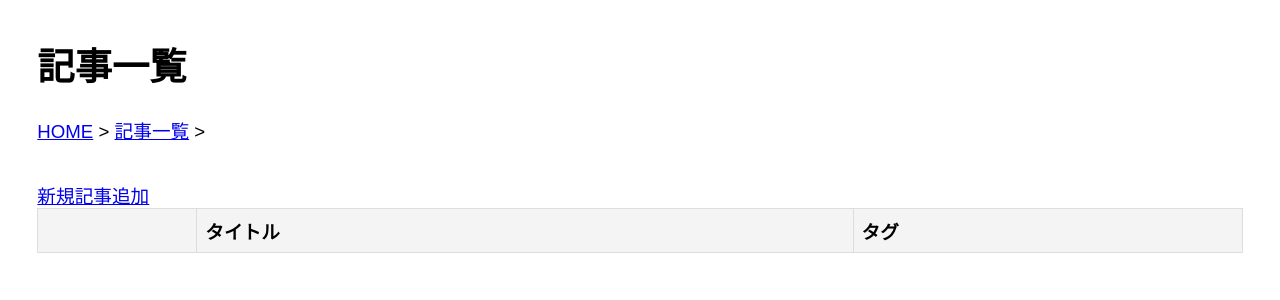
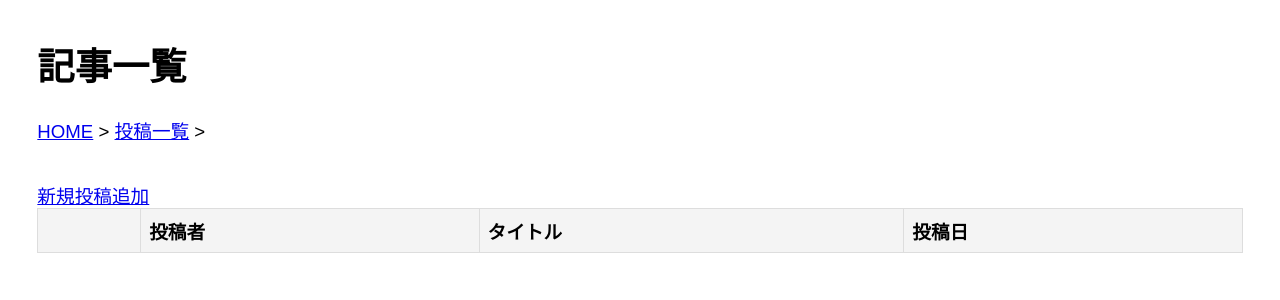
Before and after one commit to ngtn-acad/oop2_10_sample, a Flask app: page /products/ in a window 1280 px wide. Shown: the top 300 px of the page. Run offline with Flask 3, Linux system fonts and the light colour scheme; data that the repository does not hold is empty.

Commit message:
テスト
あ

```diff
--- a/templates/product_list.html
+++ b/templates/product_list.html
@@ -2,31 +2,33 @@
 <html lang="ja">
 <head>
     <meta charset="UTF-8">
-    <title>記事リスト</title>
+    <title>投稿一覧</title>
     <link rel="stylesheet" href="{{ url_for('static', filename='base-style.css') }}">
 </head>
 <body>
     <h1>{{ title }}</h1>
     <ul class="breadcrumb">
         <li><a href="{{ url_for('index') }}">HOME</a></li>
-        <li><a href="{{ url_for('product.list') }}">記事一覧</a></li>
+        <li><a href="{{ url_for('order.list') }}">投稿一覧</a></li>
+    </ul>
 
-    </ul>
-    <a href="{{ url_for('product.add') }}">新規記事追加</a>
+    <a href="{{ url_for('order.add') }}">新規投稿追加</a>
     <table>
         <thead>
             <tr>
                 <th>&nbsp;</th>
+                <th>投稿者</th>
                 <th>タイトル</th>
-                <th>タグ</th>
+                <th>投稿日</th>
             </tr>
         </thead>
         <tbody>
-            {% for product in items %}
+            {% for order in items %}
             <tr>
-                <td><a href="{{ url_for('product.edit', product_id=product.id) }}">編集</a></td>
-                <td>{{ product.name }}</td>
-                <td>{{ product.price }}</td>
+                <td><a href="{{ url_for('order.edit', order_id=order.id) }}">編集</a></td>
+                <td>{{ order.user.name }}</td>
+                <td>{{ order.product.name }}</td>
+                <td>{{ order.order_date }}</td>
             </tr>
             {% endfor %}
         </tbody>
```
